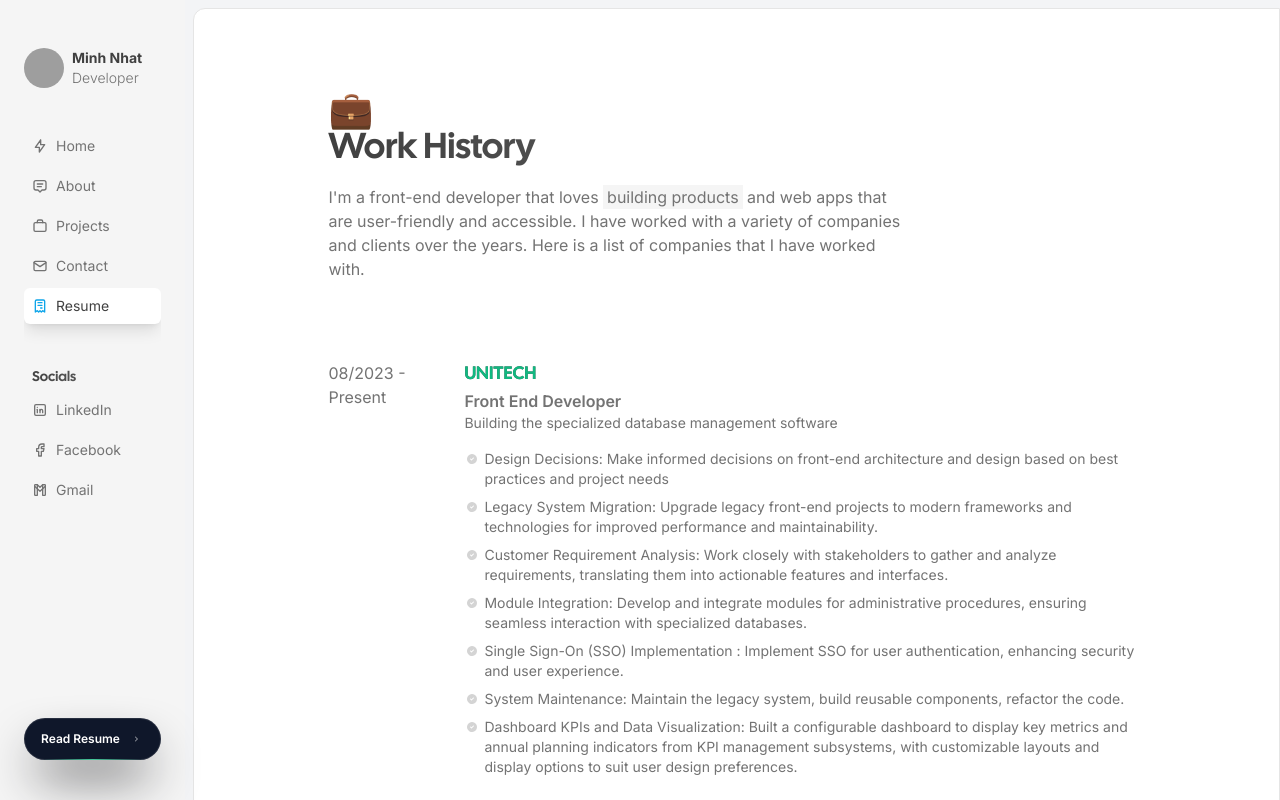
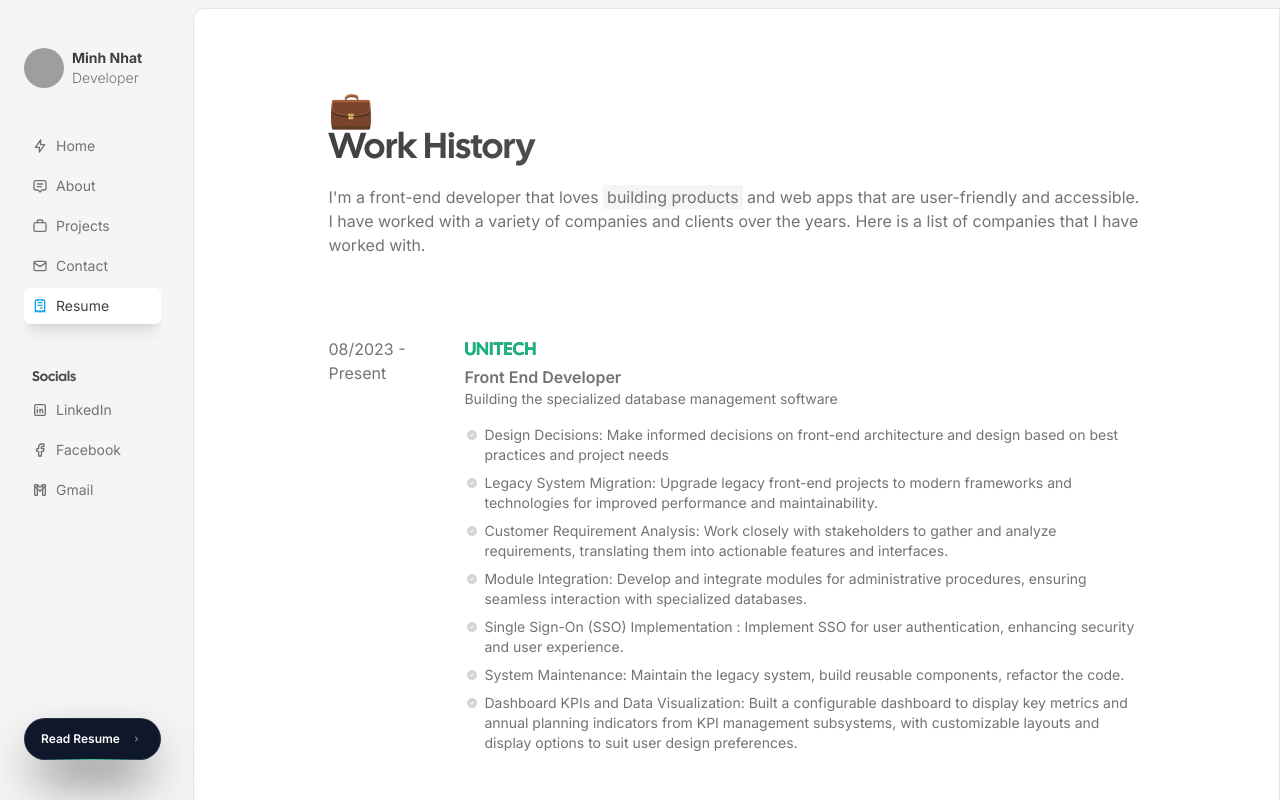
Before and after one commit to FatalMistake-hub/Portfolio, a Next.js app: page /resume in a window 1280 px wide. Built offline with nearby package versions, Linux system fonts and the light colour scheme; grey boxes are pictures that could not be loaded.

Commit message:
update: ui

```diff
--- a/src/app/resume/page.tsx
+++ b/src/app/resume/page.tsx
@@ -9,7 +9,7 @@ export default function Home() {
     <Container>
       <span className="text-4xl">💼</span>
       <Heading className="font-black">Work History</Heading>
-      <Paragraph className="max-w-xl mt-4">
+      <Paragraph className="mt-4">
         I&apos;m a front-end developer that loves{" "}
         <Highlight>building products</Highlight> and web apps that are
         user-friendly and accessible. I have worked with a variety of companies
```
Also changed, not shown: src/app/page.tsx (+0 -33 lines).
